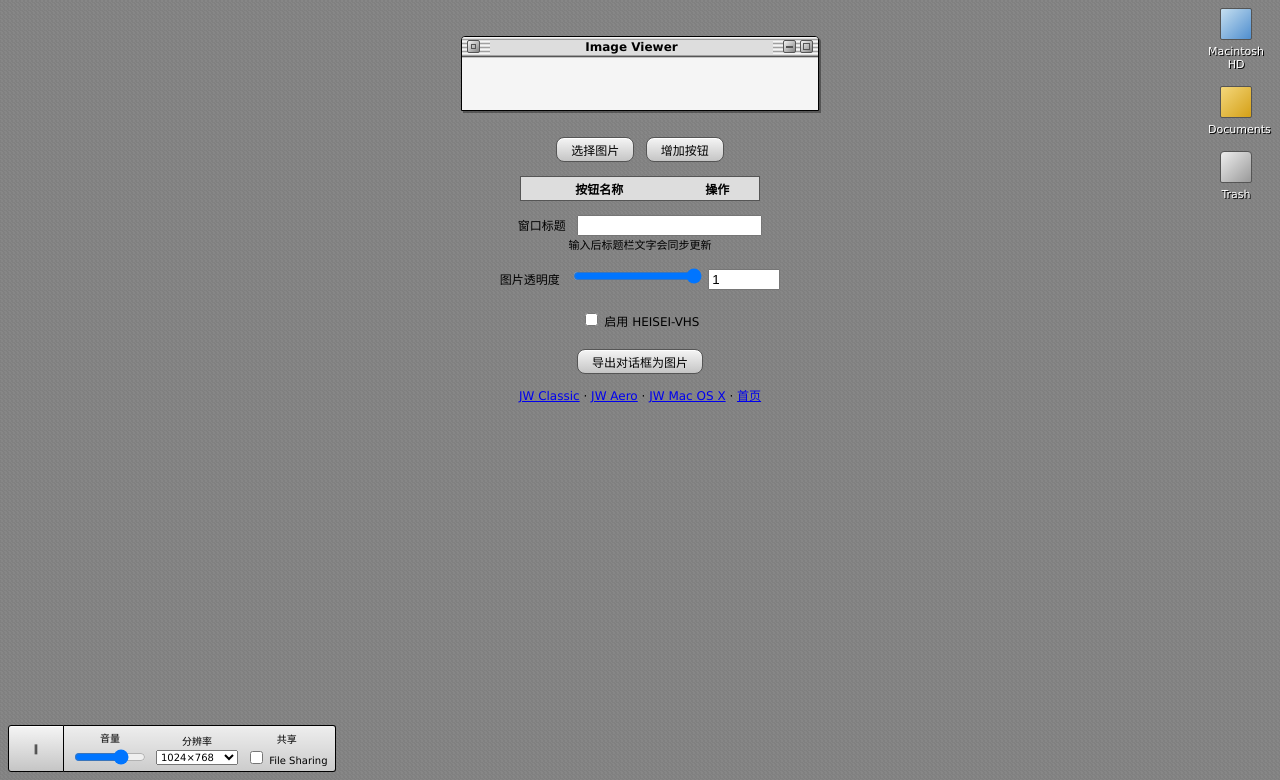
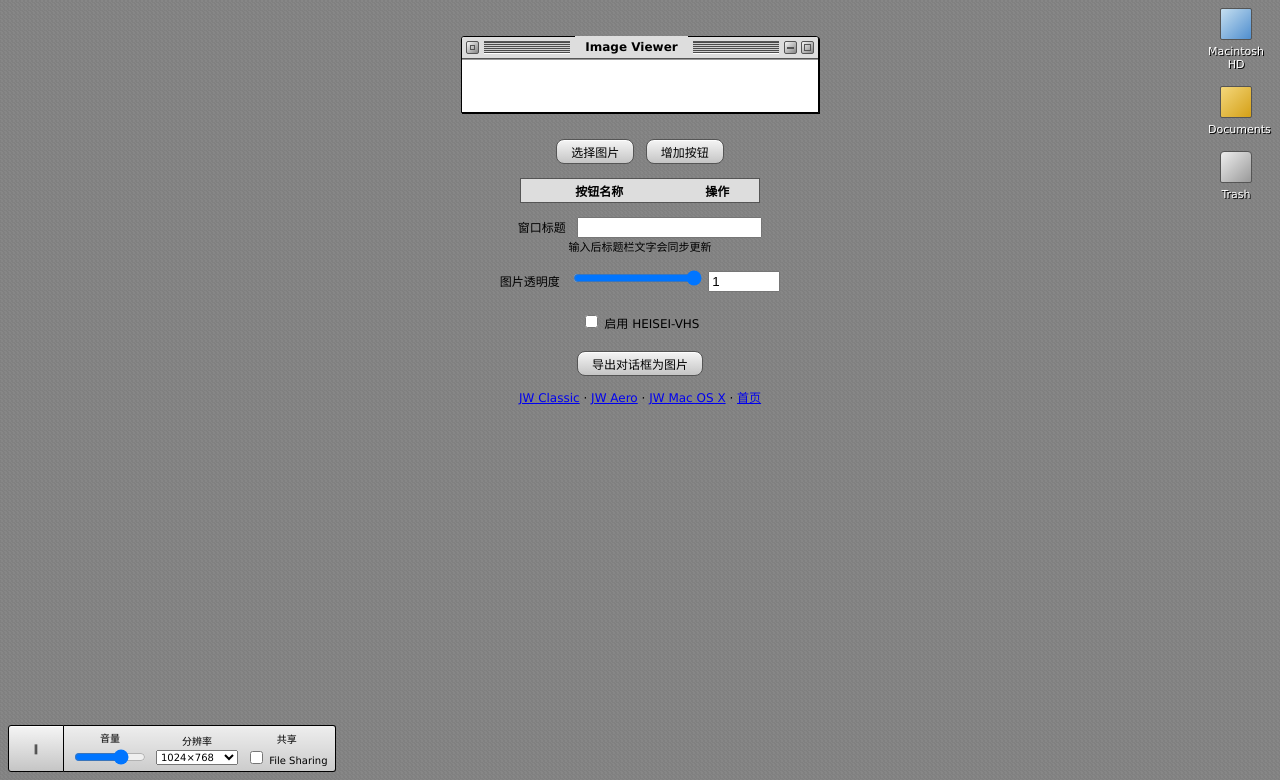
Before and after one commit to srhskah/jw_nostalgia, a plain HTML site: page MacOS9/index.html in a window 1280 px wide. Shown: the part 20-800 px from the top of the page. Drawn offline with nearby package versions, Linux system fonts and the light colour scheme.

Commit message:
2026.11.27a1.2

```diff
--- a/MacOS9/index.html
+++ b/MacOS9/index.html
@@ -36,7 +36,10 @@
         <div id="jw_os9">
             <div class="os9-titlebar" id="os9-titlebar" title="双击折叠/展开窗口">
                 <div class="os9-box close" id="os9-close" title="Close"></div>
+                <!-- 凹线用真实 DOM 线，避免 SVG 背景导出花屏 -->
+                <div class="os9-stripes" aria-hidden="true"><i></i><i></i><i></i><i></i><i></i><i></i></div>
                 <div class="os9-title-text" id="title_text">Image Viewer</div>
+                <div class="os9-stripes" aria-hidden="true"><i></i><i></i><i></i><i></i><i></i><i></i></div>
                 <div class="os9-titlebar-right">
                     <div class="os9-box collapse" id="os9-collapse" title="WindowShade"></div>
                     <div class="os9-box zoom" id="os9-zoom" title="Zoom"></div>
--- a/MacOS9/style.css
+++ b/MacOS9/style.css
@@ -165,9 +165,12 @@ body.os9-desktop {
     min-width: 220px;
     max-width: 520px;
     margin: 36px auto 12px;
-    border: 1px solid #000;
-    border-radius: 4px 4px 0 0;
-    box-shadow: 2px 2px 0 rgba(0, 0, 0, 0.35);
+    border: 1px solid #000000;
+    border-radius: 3px 3px 0 0;
+    box-shadow:
+        inset 1px 1px 0 #ffffff,
+        inset -1px -1px 0 #666666,
+        1px 1px 0 #000000;
     position: relative;
     z-index: 2;
     text-align: left;
@@ -178,22 +181,44 @@ body.os9-desktop {
 }
 
 .os9-titlebar {
-    height: 20px;
+    height: 22px;
     display: flex;
     align-items: center;
-    padding: 0 5px;
-    gap: 6px;
-    background: repeating-linear-gradient(
-        to bottom,
-        var(--os9-light) 0 1px,
-        var(--os9-platinum) 1px 2px,
-        var(--os9-stripe) 2px 3px,
-        var(--os9-platinum) 3px 4px
-    );
-    border-bottom: 1px solid var(--os9-darker);
-    border-radius: 3px 3px 0 0;
+    padding: 0 4px;
+    gap: 5px;
+    background-color: #dddddd;
+    border-bottom: 1px solid #555555;
+    border-radius: 2px 2px 0 0;
     cursor: default;
     user-select: none;
+}
+
+/* 标题栏凹线：仅「按钮 ↔ 标题」之间；DOM 横线，左右一致、导出不花 */
+.os9-stripes {
+    flex: 1 1 0;
+    min-width: 10px;
+    height: 13px;
+    align-self: center;
+    display: flex;
+    flex-direction: column;
+    justify-content: center;
+    gap: 1px;
+    box-sizing: border-box;
+    padding: 1px 0;
+    background: #cfcfcf;
+    border-top: 1px solid #555555;
+    border-bottom: 1px solid #ffffff;
+    overflow: hidden;
+}
+
+.os9-stripes i {
+    display: block;
+    height: 1px;
+    margin: 0;
+    padding: 0;
+    border: 0;
+    background: #4a4a4a;
+    flex: 0 0 1px;
 }
 
 .os9-box {
@@ -231,27 +256,34 @@ body.os9-desktop {
 }
 
 .os9-title-text {
-    flex: 1;
+    flex: 0 0 auto;
+    align-self: stretch;
+    display: flex;
+    align-items: center;
+    justify-content: center;
+    height: auto;
     text-align: center;
     font-weight: bold;
     font-size: 12px;
-    background: var(--os9-platinum);
-    padding: 0 8px;
-    margin: 0 4px;
-    overflow: hidden;
+    line-height: 1;
+    background: #dddddd;
+    padding: 0 10px;
+    overflow: visible;
     white-space: nowrap;
-    text-overflow: ellipsis;
+    /* 抵消字体度量 / html2canvas 偏下，光学垂直居中 */
+    position: relative;
+    top: -1px;
 }
 
 .os9-titlebar-right {
     display: flex;
     gap: 4px;
-    margin-left: auto;
+    flex: 0 0 auto;
 }
 
 .os9-window-body {
-    background: var(--os9-light);
-    border-top: 1px solid var(--os9-mid);
+    background: #ffffff;
+    border-top: 1px solid #999999;
 }
 
 #preview-host {
```
